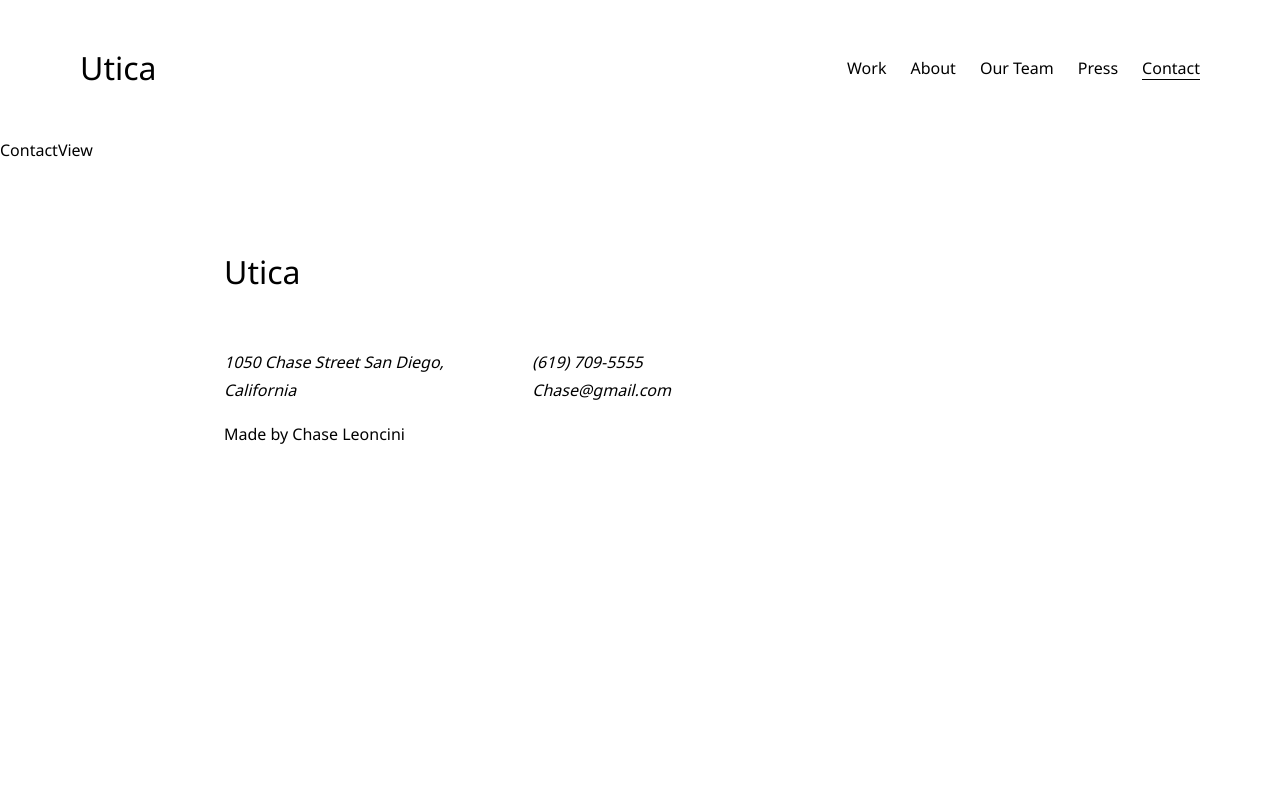
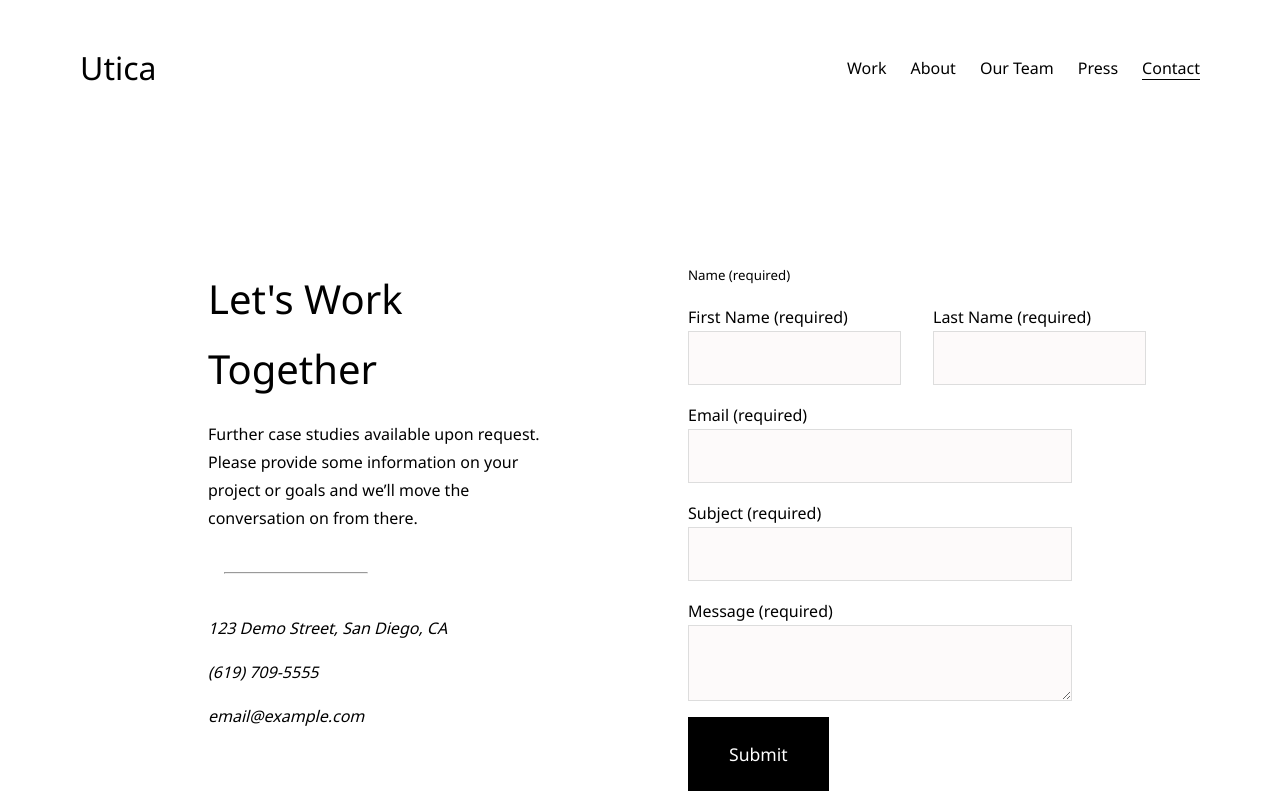
Before and after one commit to ChaseTheWebDev/project, a React (Create React App) app: page /contact in a window 1280 px wide. Shown: the top 800 px of the page. Built offline with nearby package versions, Linux system fonts and the light colour scheme.

Commit message:
Added another four hours to this. Couldn't get some of the focus effects to work on the contact page which took up a lot of my time. Every nav page is done. Need to add project pages, as well as some of the social links.

```diff
--- a/src/global.css
+++ b/src/global.css
@@ -45,6 +45,14 @@ input, textarea, select, button {
   font-size: inherit;
 }
 
+
+input, textarea {
+  border: 1px solid #ddd;
+  padding: 15px;
+  outline: none;
+}
+
+
 button {
   background: none;
   border: none;
@@ -60,3 +68,7 @@ article, aside, details, figcaption, figure, footer, header, hgroup, main, mark,
 body {
   overflow-x: hidden;
 }
+
+blockquote {
+  margin: 0;
+}
--- /dev/null
+++ b/src/styles/ContactView.css
@@ -0,0 +1,71 @@
+.contact-view-container {
+    padding: 5rem;
+}
+
+.contact-dual-container {
+    padding-inline: 5rem;
+    display: flex;
+    gap: 2rem;
+}
+
+.contact-box-1 {
+    padding: 3rem;
+    width: 50%;
+}
+
+.contact-box-1 h2 {
+    font-size: 2.5rem;
+}
+
+.hr-container {
+    width: 50%;
+    padding: 1rem;
+}
+
+.contact-box-2 {
+    width: 50%;
+    padding: 3rem;
+}
+
+.contact-form {
+    display: flex;
+    flex-flow: column nowrap;
+    gap: 1rem;
+}
+
+.full-name-container {
+    display: flex;
+    flex-flow: row nowrap;
+    gap: 2rem;
+}
+
+.full-name-container label {
+    flex: 1;
+}
+
+label {
+    display: flex;
+    flex-flow: column nowrap;
+}
+
+input, textarea {
+    background-color: #fdfafa;
+}
+
+
+
+.contact-button {
+    width: fit-content;
+    display: inline-flex;
+    box-sizing: border-box;
+    background-color: black;
+    font-size: 1.1rem;
+    font-weight: 500;
+    text-align: center;
+    align-items: center;
+    color:white;
+    padding-block: 1.5rem;
+    padding-inline: 2.5rem;
+    border: 1px solid black;
+    cursor: pointer;
+}
--- a/src/styles/PressView.css
+++ b/src/styles/PressView.css
@@ -1,17 +1,29 @@
 .press-container {
-    padding-block: 8rem;
-    padding-inline: 4rem;
+padding-block: 5rem;
 }
 
 .press-dual-container {
+    padding-inline: 10rem;
     display: flex;
-    flex-flow: row wrap;
+    gap: 2rem;
 }
 
 .press-box-1 {
+    padding: 3rem;
     width: 50%;
 }
 
 .press-box-2 {
+    font-size: 1.5rem;
     width: 50%;
+    padding: 3rem;
+    padding-left: 0rem;
 }
+
+.press-box-1 h1 {
+    font-size: 2.5rem;
+}
+
+blockquote {
+    padding: 2.5rem;
+}
--- a/src/styles/WorkView.css
+++ b/src/styles/WorkView.css
@@ -94,7 +94,7 @@ header p {
     width: 50%;
 }
 
-button {
+.workview-button {
     width:fit-content;
     display:inline-flex;
     box-sizing: border-box;
--- a/src/views/ContactView.js
+++ b/src/views/ContactView.js
@@ -1,7 +1,54 @@
 import React from 'react';
+import '../styles/ContactView.css';
+
+const h5Text = 'Name (required)';
 
 export default function ContactView() {
     return (
-        <div>ContactView</div>
+        <div className='contact-view-container'>
+            <div className='contact-dual-container'>
+                <div className='contact-box-1'>
+                    <h2>Let's Work Together</h2>
+                    <p>
+                        Further case studies available upon request.
+                        Please provide some information on your
+                        project or goals and we’ll move the
+                        conversation on from there.
+                    </p>
+                    <div className='hr-container'>
+                        <hr></hr>
+                    </div>
+
+                    <address>
+                        <p>123 Demo Street, San Diego, CA</p>
+                        <p>(619) 709-5555</p>
+                        <p>email@example.com</p>
+                    </address>
+                </div>
+                <div className='contact-box-2'>
+                    <form className='contact-form'>
+                        <h5>{h5Text}</h5>
+                        <div className='full-name-container'>
+                            <label>First Name (required)
+                                <input type='text' required />
+                            </label>
+                            <label>Last Name (required)
+                                <input type='text' required />
+                            </label>
+                        </div>
+                        <label>Email (required)
+                            <input type='text' required />
+                        </label>
+                        <label>Subject (required)
+                            <input type='text' required />
+                        </label>
+                        <label>Message (required)
+                            <textarea required />
+                        </label>
+                        <button className='contact-button' type='submit'>Submit</button>
+                    </form>
+                </div>
+            </div>
+        </div>
     );
 }
--- a/src/views/PressView.js
+++ b/src/views/PressView.js
@@ -17,6 +17,15 @@ export default function PressView() {
                         – Press Source
                     </small>
                     <blockquote>
+                    “Utica have established themselves at the forefront of a new
+                     class of architecture studios that practice ‘placemaking,’ a
+                      sort of total design philosophy that encompasses buildings,
+                       landscapes, ecology and social interaction.”
+                    </blockquote>
+                    <small>
+                        - Press Source
+                    </small>
+                    <blockquote>
                         “Surprisingly, three of my favorite projects from last
                         year came from the same small studio: Utica. With a
                         combination of deep research and spontaneous wit, their
@@ -26,6 +35,10 @@ export default function PressView() {
                     <small>-Press Source</small>
                 </div>
             </div>
+            <div className='lets-work-container'>
+                <h2>Let's Work Together</h2>
+                <button className='press-button'>Contact Us</button>
+            </div>
         </div>
     );
 }
--- a/src/views/WorkView.js
+++ b/src/views/WorkView.js
@@ -57,7 +57,7 @@ export default function WorkView() {
                         contact you about beginning
                         the proposal process.
                     </p>
-                    <button>Contact Us</button>
+                    <button className='workview-button'>Contact Us</button>
                 </div>
             </main>
         </div>
```
